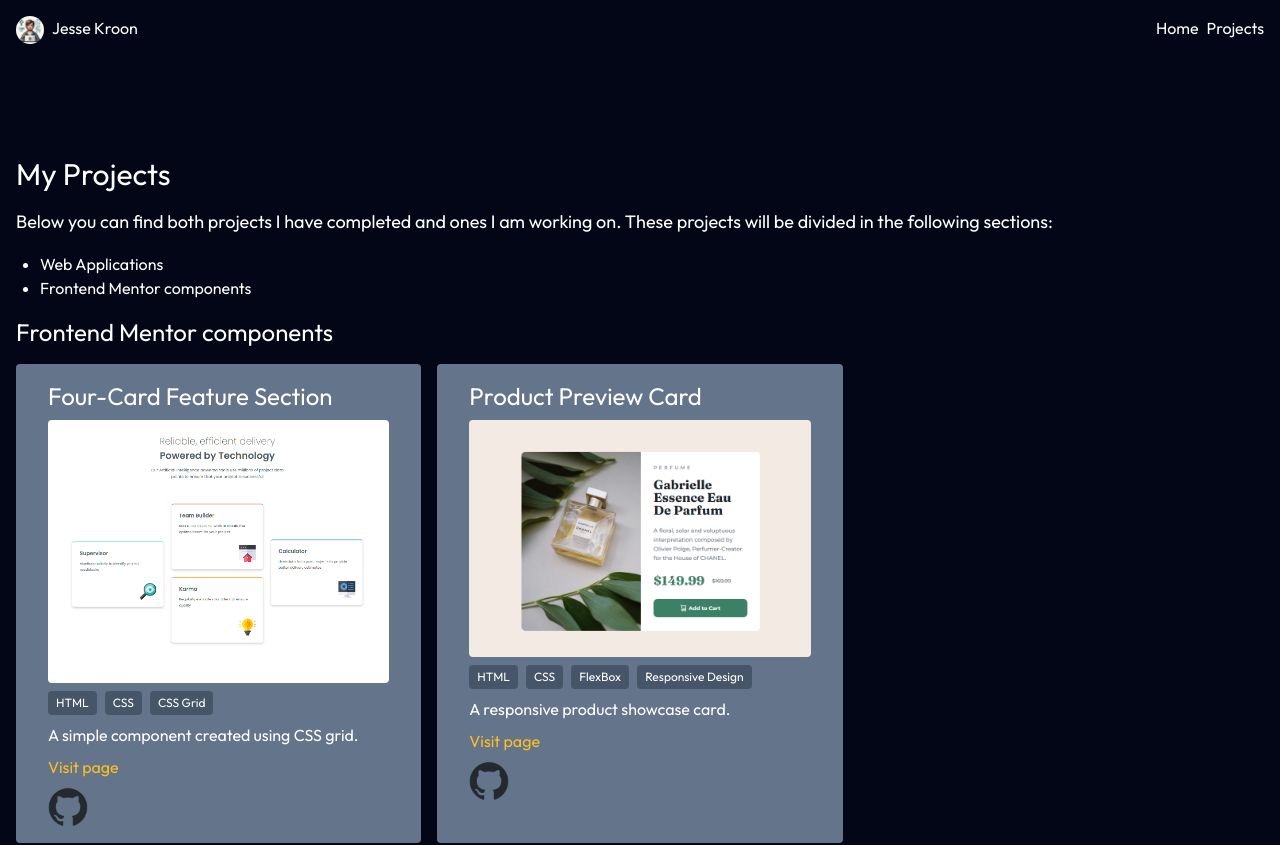
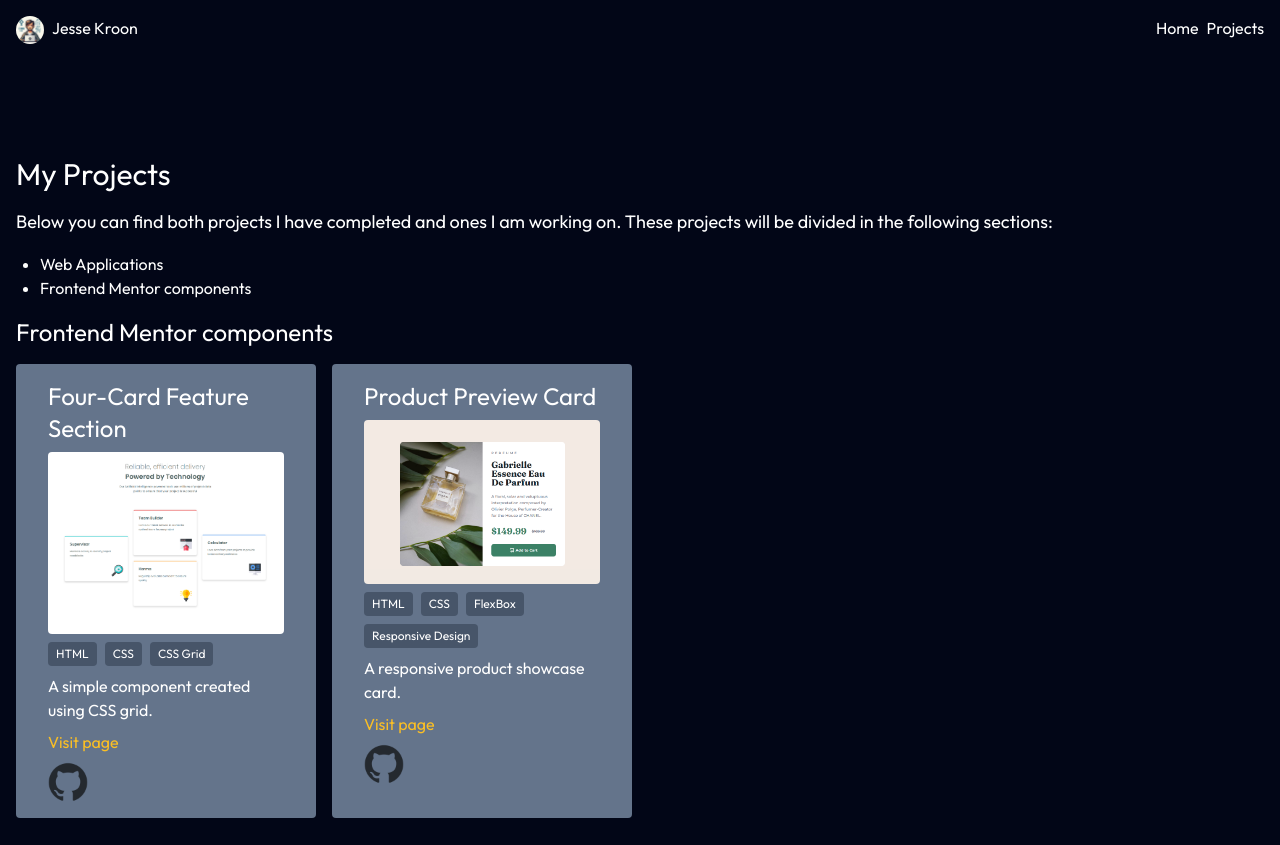
Before and after one commit to jesse-kroon/portfolio, a SvelteKit app: page /projects in a window 1280 px wide. Shown: the top 845 px of the page. Built offline with nearby package versions, Linux system fonts and the light colour scheme.

Commit message:
fix some layout stuff

```diff
--- a/package.json
+++ b/package.json
@@ -19,6 +19,7 @@
 		"@tailwindcss/typography": "^0.5.15",
 		"@types/eslint": "^9.6.0",
 		"autoprefixer": "^10.4.20",
+		"cssnano": "^7.0.6",
 		"eslint": "^9.7.0",
 		"eslint-config-prettier": "^9.1.0",
 		"eslint-plugin-svelte": "^2.36.0",
--- a/postcss.config.js
+++ b/postcss.config.js
@@ -1,6 +1,7 @@
 export default {
 	plugins: {
 		tailwindcss: {},
-		autoprefixer: {}
+		autoprefixer: {},
+		...(process.env.NODE_ENV === 'production' ? { cssnano: {} } : {}),
 	}
 };
--- a/src/components/Projects/Project/Project.svelte
+++ b/src/components/Projects/Project/Project.svelte
@@ -8,9 +8,9 @@
 <article class="my-4 flex flex-col gap-2 rounded bg-slate-500 px-8 py-4 text-white lg:max-w-lg">
 	<h3 class="text-2xl">{title}</h3>
 	<a href={url}>
-		<img src={base + imageSrc} alt="" class="size-auto rounded" />
+		<img src={base + imageSrc} alt="" class="rounded" />
 	</a>
-	<ul class="flex gap-2">
+	<ul class="flex flex-wrap gap-2">
 		{#each technologies as technology}
 			<li class="rounded bg-slate-600 px-2 py-1 text-xs">{technology}</li>
 		{/each}
--- a/src/components/Projects/Section/Section.svelte
+++ b/src/components/Projects/Section/Section.svelte
@@ -11,7 +11,7 @@
 
 {#if projects.length > 0}
 	<h2 class="text-bold text-2xl text-white">{title}</h2>
-	<div class="gap-4 md:grid md:grid-cols-2 lg:grid-cols-3">
+	<div class="gap-4 md:grid md:grid-cols-2 lg:grid-cols-4">
 		{#each projects as project}
 			<Project {...project} />
 		{/each}
```
Also changed, not shown: 1 other file (tests, documents, lock files or other folders).
